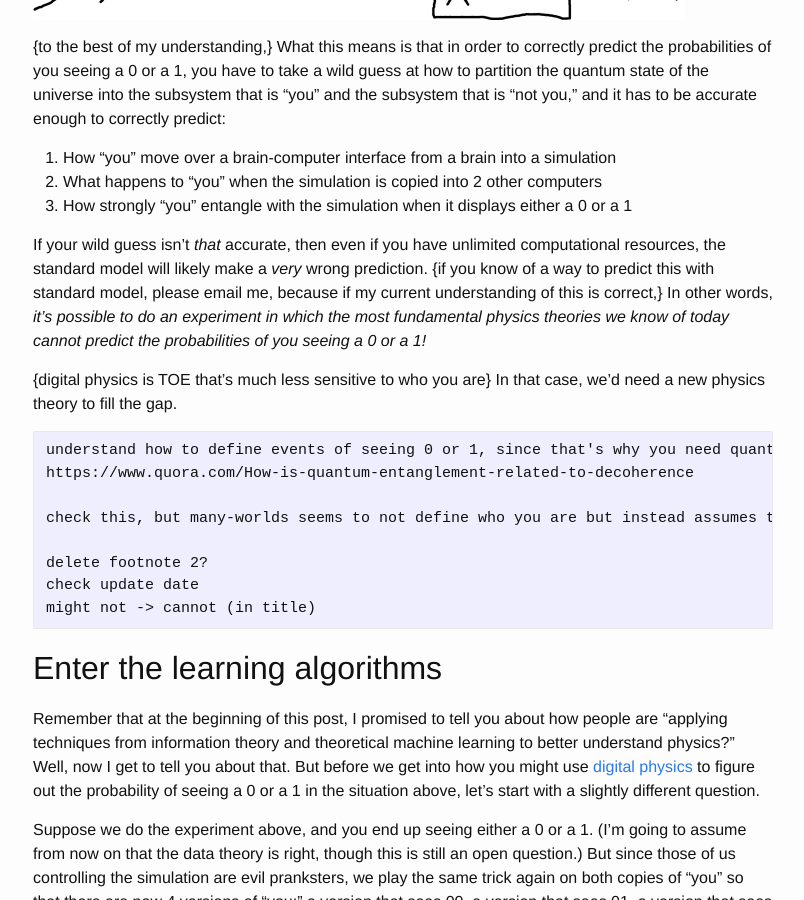
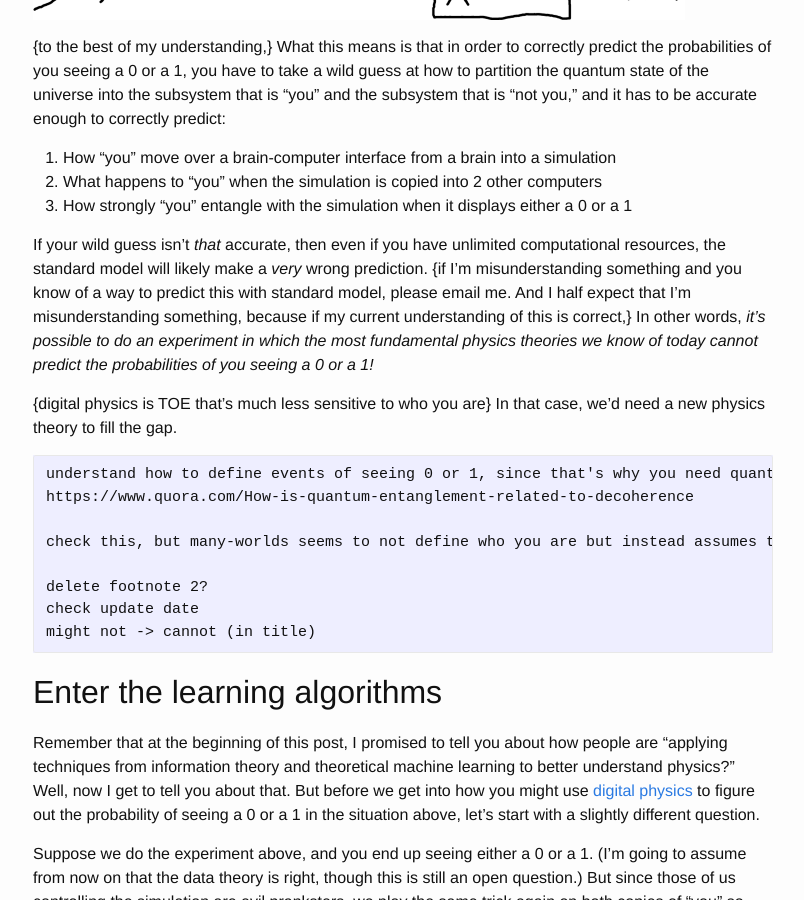
Before and after one commit to ad510/firstest-principle, a Jekyll site: the page built from _posts/2016-07-10-learning.md, in a window 1280 px wide and 900 px high, scrolled down 7373 px. Shown: the whole window, without its empty margins (237-1041 px from the left). Built offline with Jekyll 4.4.1, drawn with Linux system fonts in a browser that asks for light colours.

Commit message:
outline likely misunderstanding something

```diff
--- a/_posts/2016-07-10-learning.md
+++ b/_posts/2016-07-10-learning.md
@@ -108,7 +108,7 @@ But once we create sufficiently good brain-computer interfaces, we may create si
 2. What happens to "you" when the simulation is copied into 2 other computers
 3. How strongly "you" entangle with the simulation when it displays either a 0 or a 1
 
-If your wild guess isn't *that* accurate, then even if you have unlimited computational resources, the standard model will likely make a *very* wrong prediction. {if you know of a way to predict this with standard model, please email me, because if my current understanding of this is correct,} In other words, *it's possible to do an experiment in which the most fundamental physics theories we know of today cannot predict the probabilities of you seeing a 0 or a 1!*
+If your wild guess isn't *that* accurate, then even if you have unlimited computational resources, the standard model will likely make a *very* wrong prediction. {if I'm misunderstanding something and you know of a way to predict this with standard model, please email me. And I half expect that I'm misunderstanding something, because if my current understanding of this is correct,} In other words, *it's possible to do an experiment in which the most fundamental physics theories we know of today cannot predict the probabilities of you seeing a 0 or a 1!*
 
 {digital physics is TOE that's much less sensitive to who you are}
 In that case, we'd need a new physics theory to fill the gap.
```
